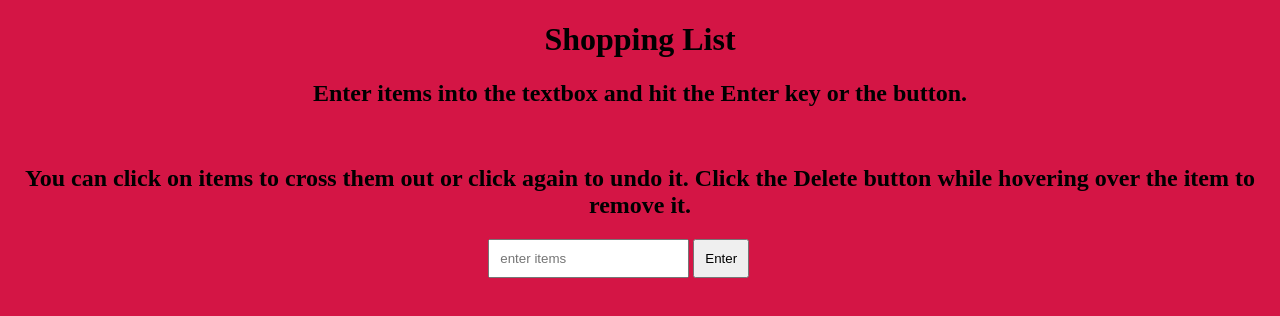
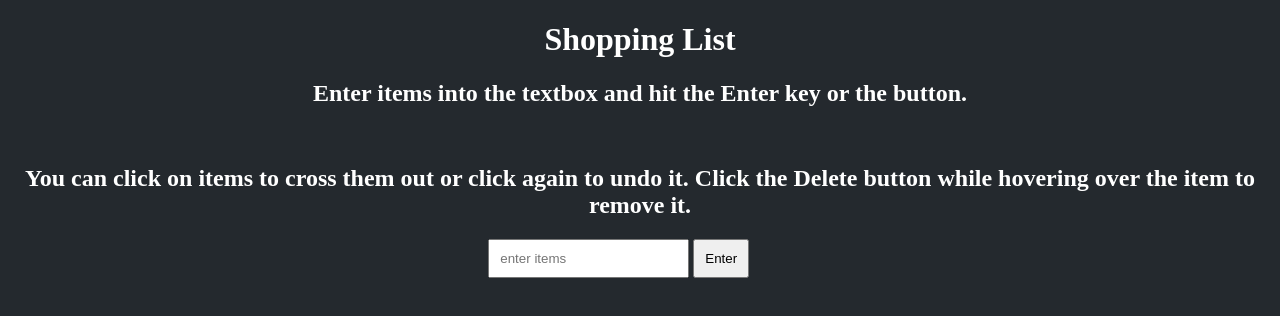
Before and after one commit to Bohbren/Grocery-List-Application, a plain HTML site: page index.html in a window 1280 px wide. Drawn offline with Linux system fonts and the light colour scheme.

Commit message:
Update style.css

```diff
--- a/style.css
+++ b/style.css
@@ -1,5 +1,5 @@
 body {
-    background-color: rgb(212, 21, 69);
+    background-color: #24292E;
 }
 
 button {
@@ -53,3 +53,11 @@ li {
 #userinput {
     padding: 10px;
 }
+
+h1{
+    color:white;
+}
+
+h2{
+    color:white;
+}
```
